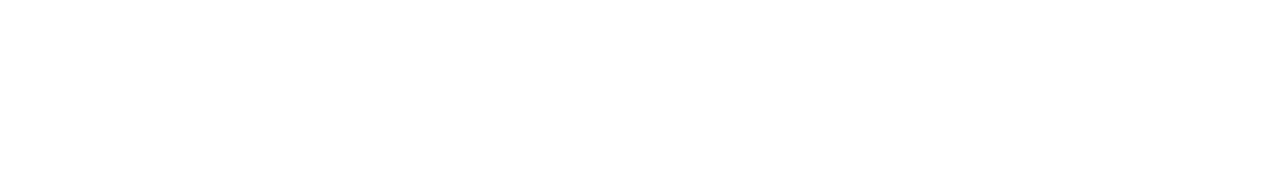
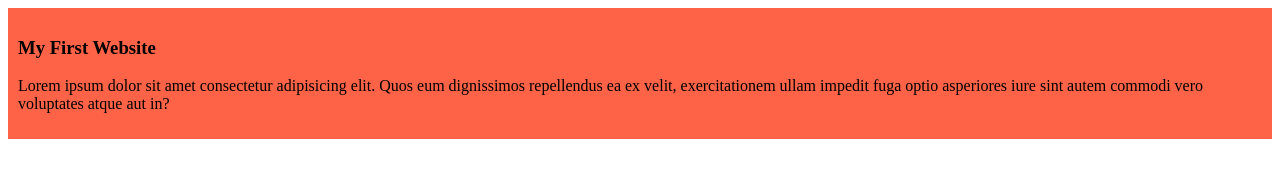
Before and after one commit to nazmulhassannaz/my-simple-website, a plain HTML site: page index.html in a window 1280 px wide. Drawn offline with Linux system fonts and the light colour scheme.

Commit message:
added the first blog

```diff
--- a/index.html
+++ b/index.html
@@ -4,8 +4,12 @@
     <meta charset="UTF-8">
     <meta name="viewport" content="width=device-width, initial-scale=1.0">
     <title>My Simple Website</title>
+    <link rel="stylesheet" href="styles/blog.css">
 </head>
 <body>
-
+    <div>
+        <h3>My First Website</h3>
+        <p>Lorem ipsum dolor sit amet consectetur adipisicing elit. Quos eum dignissimos repellendus ea ex velit, exercitationem ullam impedit fuga optio asperiores iure sint autem commodi vero voluptates atque aut in?</p>
+    </div>
 </body>
 </html>
--- /dev/null
+++ b/styles/blog.css
@@ -0,0 +1,4 @@
+div{
+    background-color: tomato;
+    padding: 10px;
+}
```
